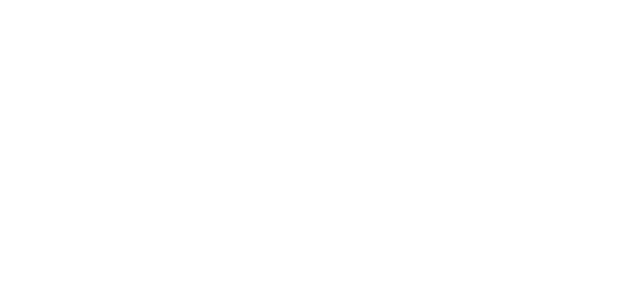
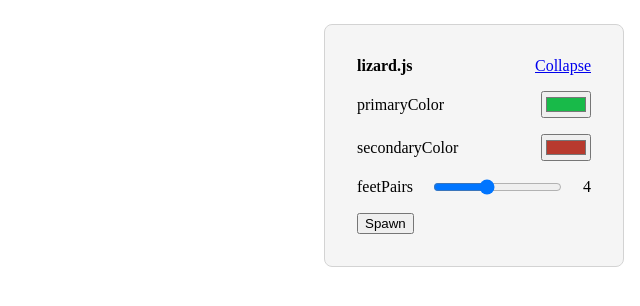
Before and after one commit to brxck/lizard, a website: page index.html in a window 1280 px wide. Shown: the whole page, without its empty margins (640-1280 px from the left). Drawn offline with nearby package versions, Linux system fonts and the light colour scheme.

Commit message:
Add customization UI

```diff
--- a/index.html
+++ b/index.html
@@ -4,6 +4,10 @@
     <meta charset="UTF-8" />
     <meta http-equiv="X-UA-Compatible" content="IE=edge" />
     <meta name="viewport" content="width=device-width, initial-scale=1.0" />
+    <script
+      src="https://unpkg.com/alpinejs@2.8.1/dist/alpine.js"
+      type="text/javascript"
+    ></script>
     <!-- Load newer acorn to allow ES2016+ with paperjs -->
     <script
       src="https://unpkg.com/acorn@8.1.0/dist/acorn.js"
@@ -16,19 +20,98 @@
     ></script>
     <!-- Define inlined PaperScript associate it with myCanvas -->
     <script type="text/paperscript" src="index.js" canvas="myCanvas"></script>
-    <title>Document</title>
+    <title>lizard.js</title>
   </head>
   <body>
+    <aside
+      class="panel"
+      x-data="{ collapse: false, primaryColor: '#18ba49', secondaryColor:'#b83a2e', feetPairs: 2 }"
+    >
+      <div style="display: flex; justify-content: space-between">
+        <strong>lizard.js</strong>
+        <a
+          href="#"
+          @click.prevent="collapse = !collapse"
+          x-text="collapse ? 'Expand' : 'Collapse'"
+        ></a>
+      </div>
+
+      <div x-show="!collapse" style="padding-top: 1rem" class="controls">
+        <div>
+          <label for="primaryColor">primaryColor</label>
+          <input
+            type="color"
+            name="primaryColor"
+            id="primaryColor"
+            x-model="primaryColor"
+          />
+        </div>
+        <div>
+          <label for="secondaryColor">secondaryColor</label>
+          <input
+            type="color"
+            name="secondaryColor"
+            id="secondaryColor"
+            x-model="secondaryColor"
+          />
+        </div>
+        <div>
+          <label for="feetPairs">feetPairs</label>
+          <input
+            type="range"
+            min="0"
+            max="5"
+            name="feet"
+            id="feetPairs"
+            x-model="feetPairs"
+          />
+          <span x-text="feetPairs * 2"></span>
+        </div>
+
+        <!-- <label for="tail">Tail Length</label>
+        <input
+          type="range"
+          name="tail"
+          id="tail"
+          @change="tail = $event.target.value"
+        /> -->
+        <button
+          @click="spawnLizard({ primaryColor, secondaryColor, feetPairs })"
+        >
+          Spawn
+        </button>
+      </div>
+    </aside>
     <canvas id="myCanvas" data-paper-resize="true"></canvas>
     <style>
       html,
       body {
         height: 100%;
       }
+
       canvas[data-paper-resize="true"] {
         width: 100%;
         height: 100%;
       }
+
+      .panel {
+        box-sizing: border-box;
+        border-radius: 0.5rem;
+        border: 1px solid lightgray;
+        margin: 1rem;
+        padding: 2rem;
+        position: fixed;
+        right: 0;
+        width: 300px;
+        background-color: whitesmoke;
+      }
+
+      .controls > div {
+        align-items: center;
+        justify-content: space-between;
+        display: flex;
+        padding-bottom: 1rem;
+      }
     </style>
   </body>
 </html>
```
Also changed, not shown: index.js (+10 -5 lines).
